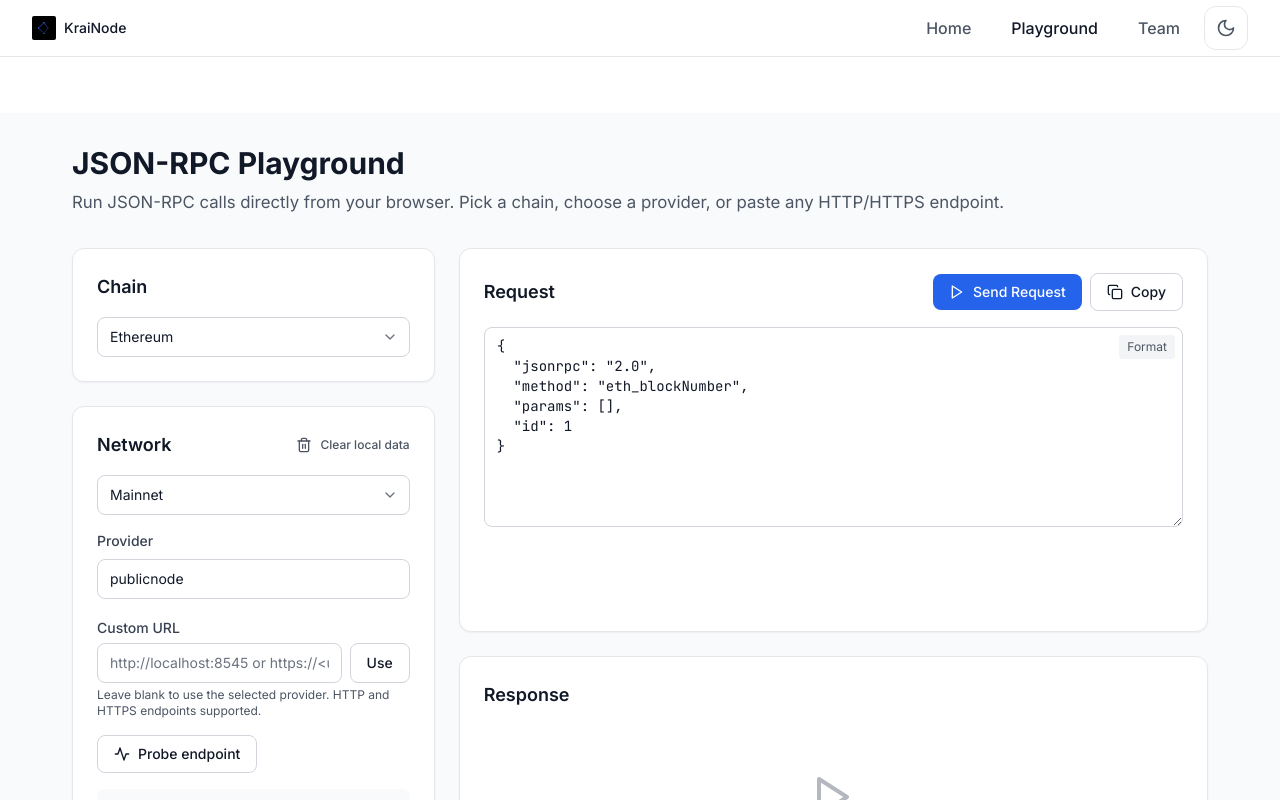
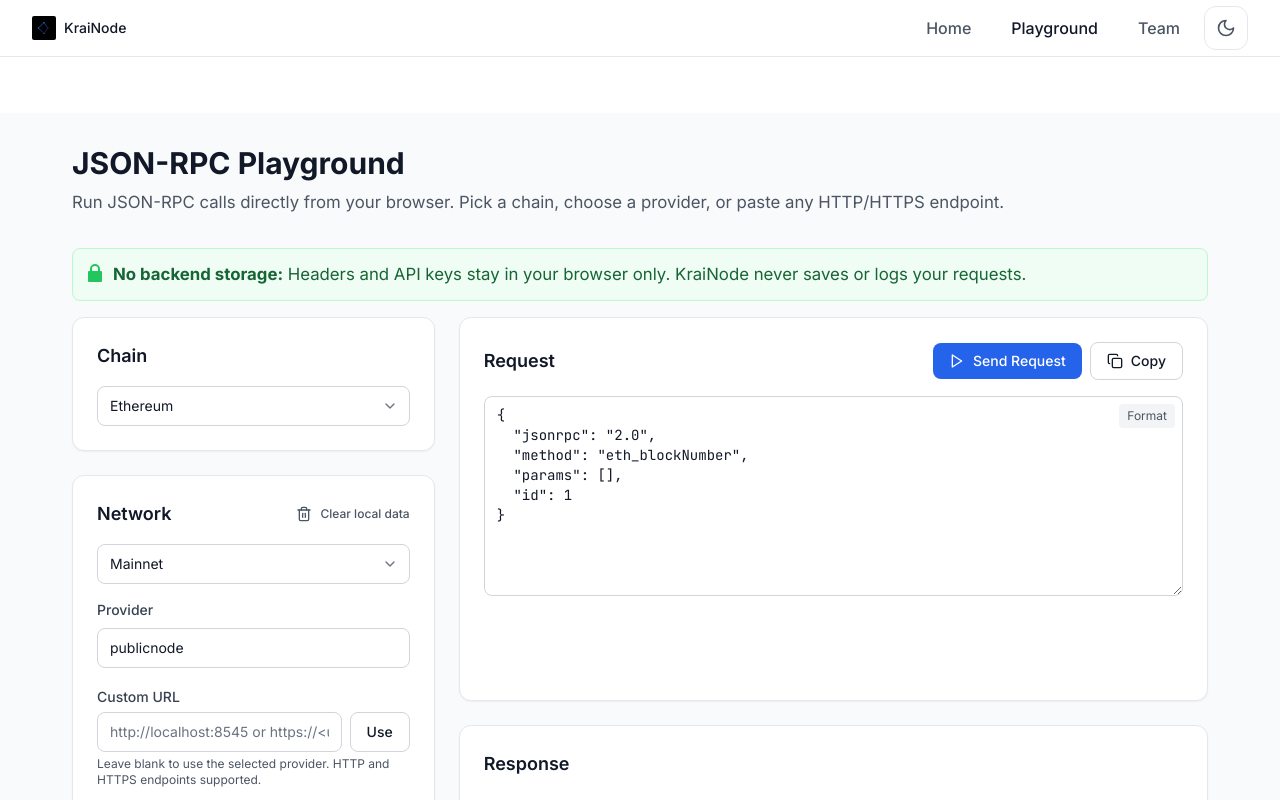
Before and after one commit to krissemmy/krainode-rpc-proxy, a React (Vite) app in the folder web/: page /playground in a window 1280 px wide. Shown: the top 800 px of the page. Built offline with nearby package versions, Linux system fonts and the light colour scheme.

Commit message:
add trust text

```diff
--- a/web/src/pages/Playground.tsx
+++ b/web/src/pages/Playground.tsx
@@ -431,6 +431,15 @@ export function Playground() {
               Run JSON-RPC calls directly from your browser. Pick a chain, choose a provider, or paste any HTTP/HTTPS endpoint.
             </p>
           </div>
+          <div className="mb-4 rounded-lg bg-green-50 border border-green-200 p-3 text-sm text-green-800 flex items-start gap-2">
+            <svg className="w-5 h-5 mt-0.5 text-green-500" fill="currentColor" viewBox="0 0 20 20">
+              <path fill-rule="evenodd" d="M5 8V6a5 5 0 1110 0v2h1a1 1 0 011 1v9a1 1 0 01-1 1H4a1 1 0 01-1-1V9a1 1 0 011-1h1zm2-2a3 3 0 016 0v2H7V6z" clip-rule="evenodd" />
+            </svg>
+            <p>
+              <strong>No backend storage:</strong> Headers and API keys stay in your browser only.
+              KraiNode never saves or logs your requests.
+            </p>
+          </div>
 
           <div className="grid grid-cols-1 lg:grid-cols-3 gap-6">
             <div className="space-y-6">
```
